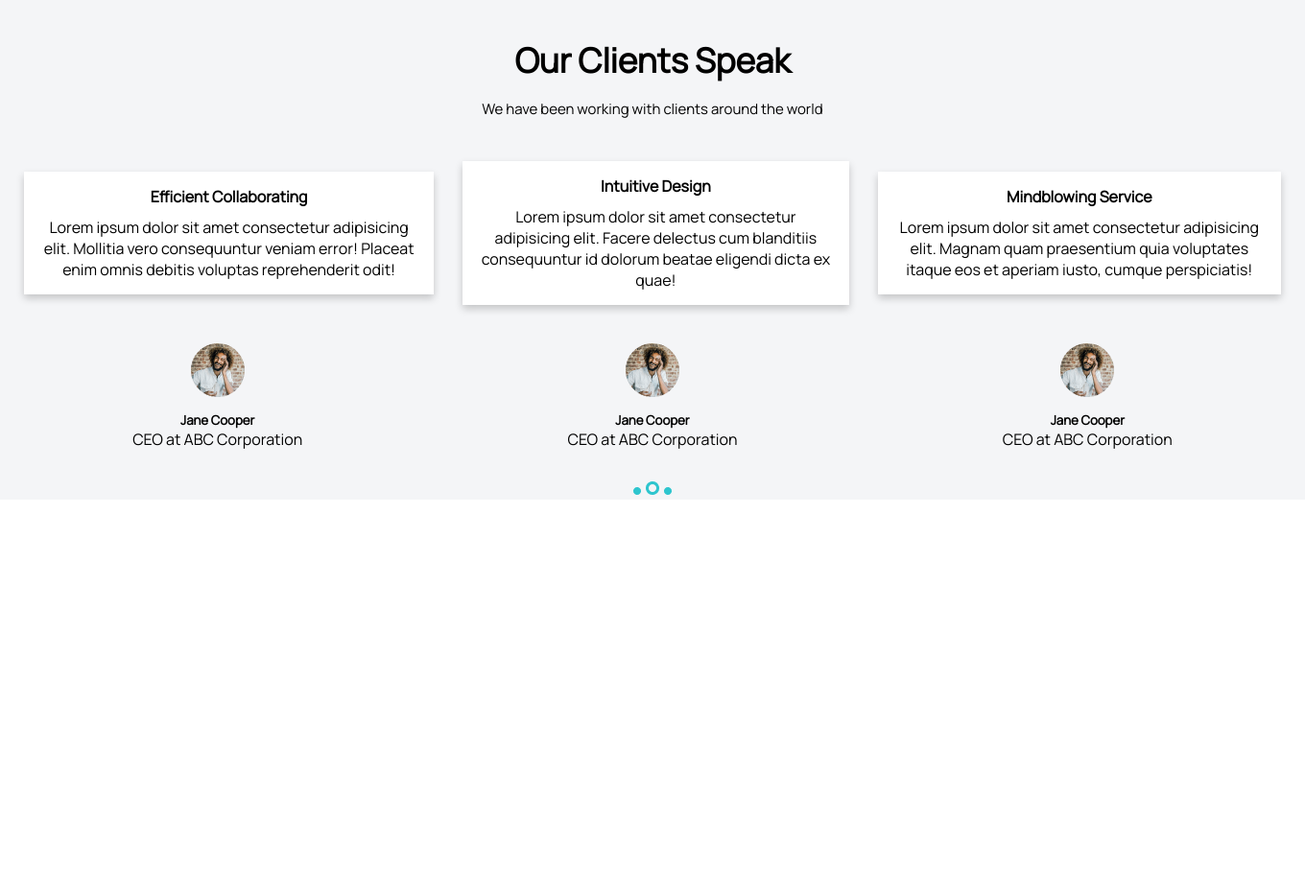
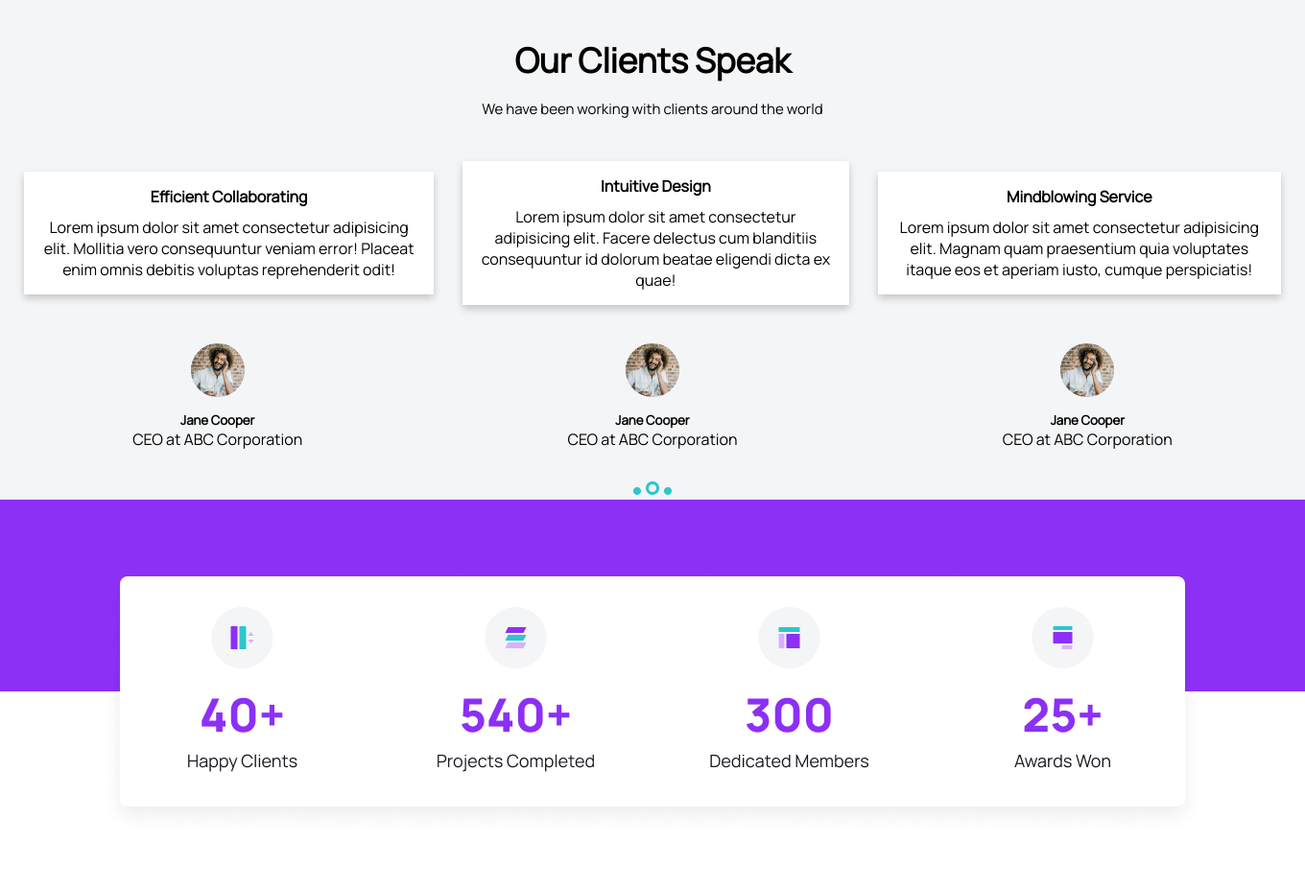
Before and after one commit to robpalacios1/landing-page-3, a PHP site: page / in a window 1360 px wide; the page is wider, and only the part inside the window is pictured. Shown: the part 1704-2630 px from the top of that part at 96% size. Before the commit the page ends 2220 px from the top of that part, so only its background shows below. Run offline with PHP 8.4, Linux system fonts and the light colour scheme; some libraries are stand-ins or nearby versions.

Commit message:
add main-statistics

```diff
--- a/css/styles.css
+++ b/css/styles.css
@@ -748,3 +748,17 @@ p {
     align-items: center;
   }
 }
+
+/*Statistics*/
+
+.main-statistics {
+  display: none;
+}
+
+@media screen and (min-width: 1024px) {
+  .main-statistics {
+    display: flex;
+    justify-content: center;
+    padding: auto;
+  }
+}
--- a/home.html
+++ b/home.html
@@ -530,6 +530,14 @@
       </div>
     </div>
 
+    <!-- Statistics -->
+
+    <div class="main-statistics">
+      <div class="main-statistics__card">
+        <img src="./img/statics.png" alt="">
+      </div>
+    </div>
+
     <!-- JS -->
     <script src="./js/app.js"></script>
   </body>
```
Also changed, not shown: img/statics.png (added).
